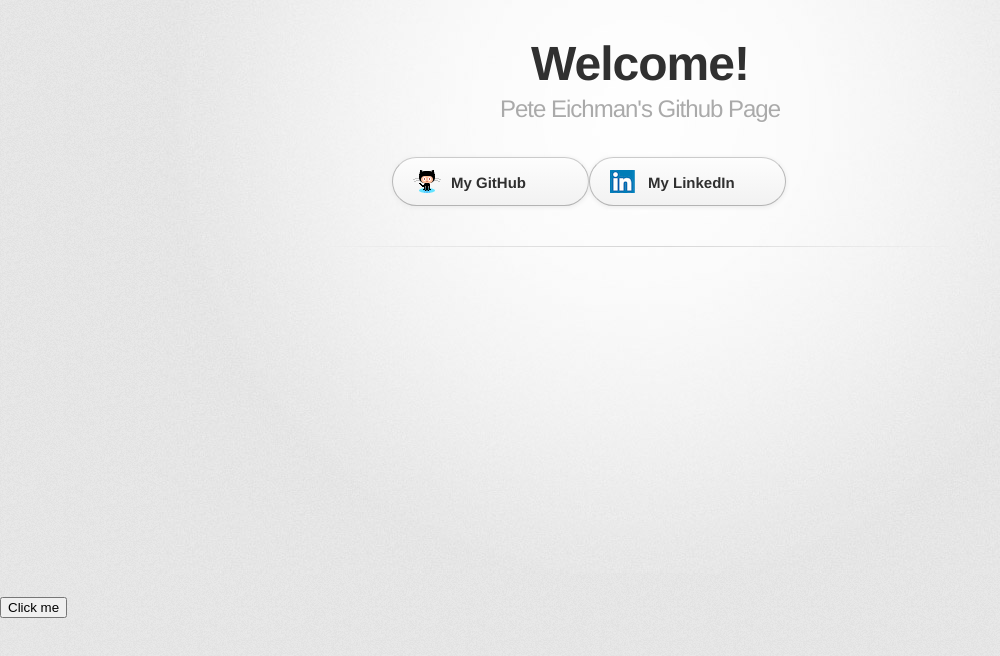
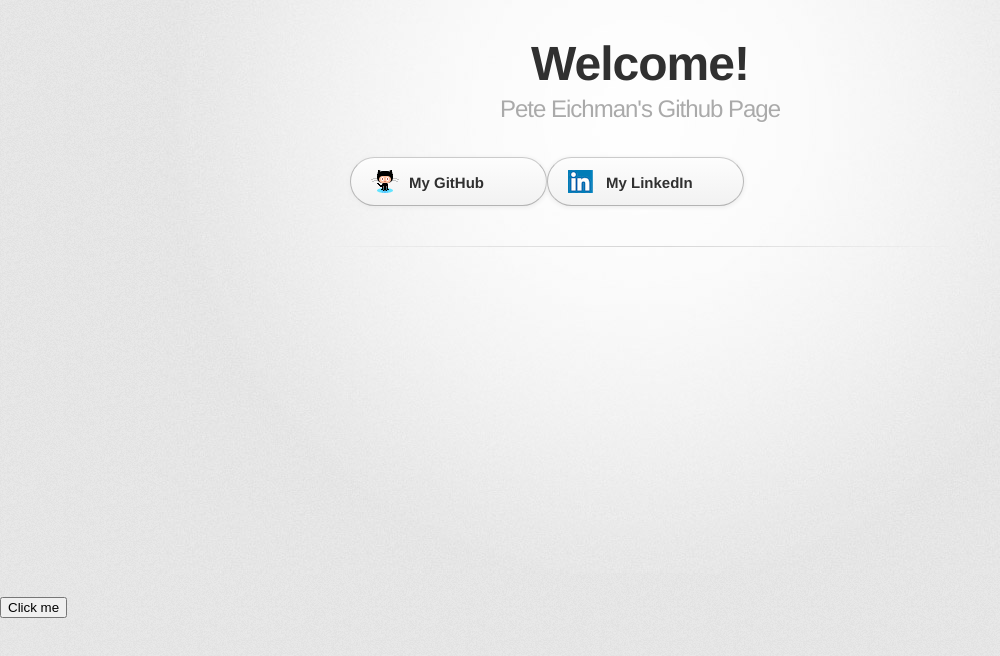
Before and after one commit to Pete-Eichman/pete-eichman.github.io, a plain HTML site: page index.html in a window 1280 px wide. Shown: the whole page, without its empty margins (0-1000 px from the left). Drawn offline with nearby package versions, Linux system fonts and the light colour scheme; a web font is replaced by a local one.

Commit message:
switch padding to px

```diff
--- a/stylesheets/stylesheet.css
+++ b/stylesheets/stylesheet.css
@@ -102,7 +102,7 @@ header h2 {
 
 #downloads {
   margin-bottom: 40px;
-	padding-left: 10%;
+	padding-left: 20px;
 }
 
 a.button {
```
